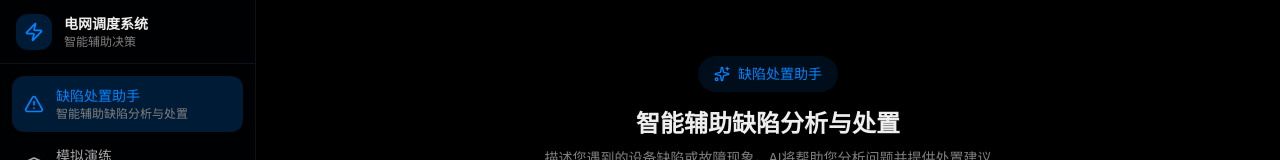
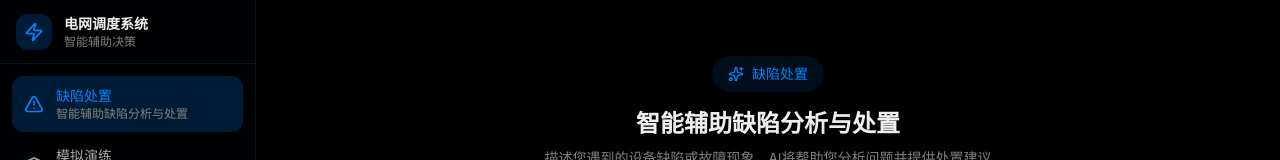
Before and after one commit to d2263169377/v0-sqddqx, a Next.js app: page / in a window 1280 px wide. Shown: the top 160 px of the page. Built offline with nearby package versions, Linux system fonts and the light colour scheme.

Commit message:
fix: update "缺陷处置助手" to "缺陷处置" in two files
Change label text in main page header and nav menu.

```diff
--- a/app/page.tsx
+++ b/app/page.tsx
@@ -152,7 +152,7 @@ export default function PowerGridAssistant() {
                 <div className="inline-flex items-center gap-2 px-4 py-2 rounded-full bg-tech-blue/10 text-tech-blue mb-4">
                   <Sparkles className="w-4 h-4" />
                   <span className="text-sm font-medium">
-                    {mode === "assistant" ? "缺陷处置助手" : "模拟演练模式"}
+                    {mode === "assistant" ? "缺陷处置" : "模拟演练模式"}
                   </span>
                 </div>
                 <h2 className="text-2xl font-semibold text-foreground mb-2">
--- a/components/sidebar-nav.tsx
+++ b/components/sidebar-nav.tsx
@@ -25,7 +25,7 @@ const navItems = [
   {
     mode: "assistant" as Mode,
     icon: AlertTriangle,
-    label: "缺陷处置助手",
+    label: "缺陷处置",
     description: "智能辅助缺陷分析与处置",
   },
   {
```
